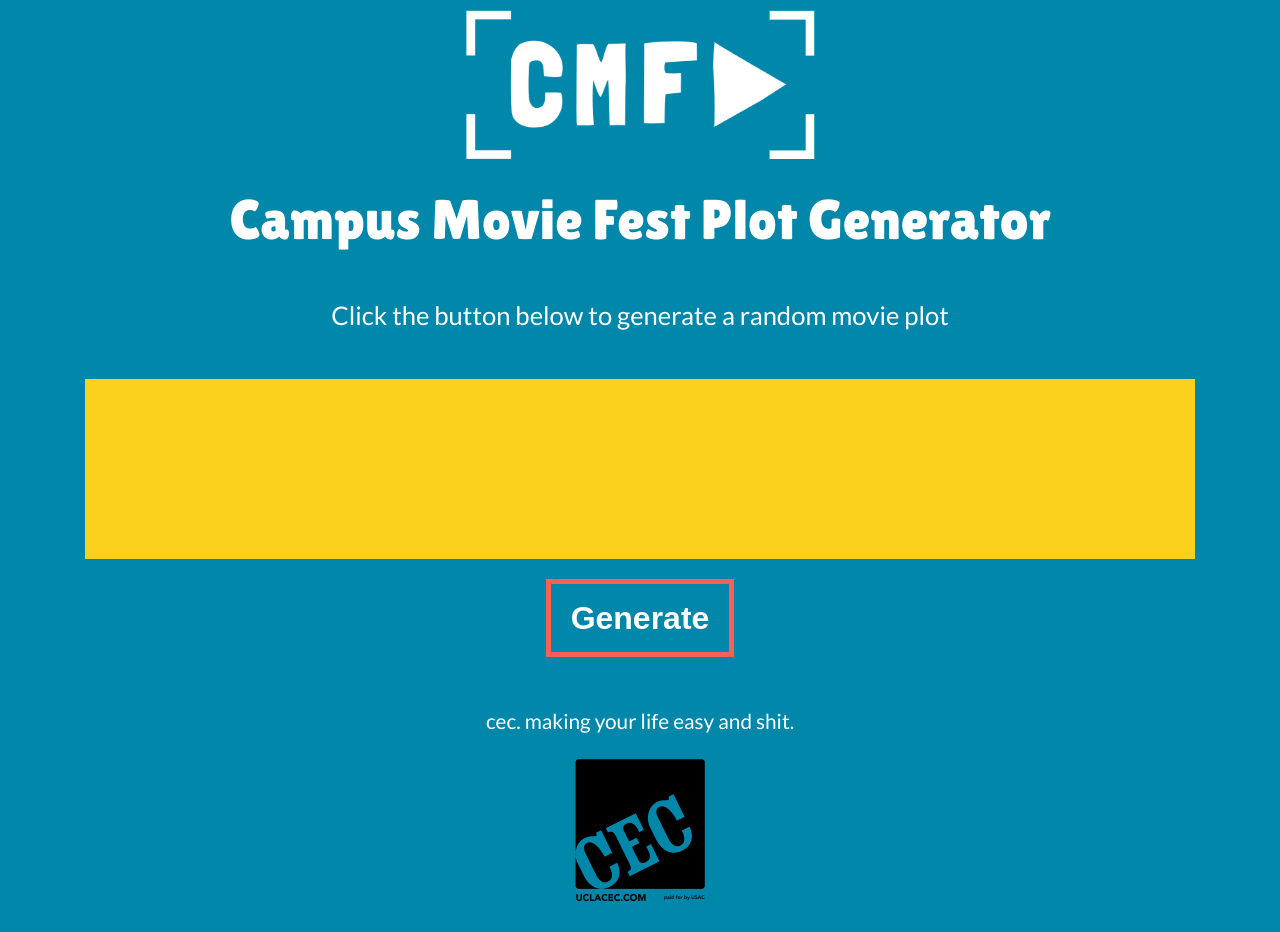
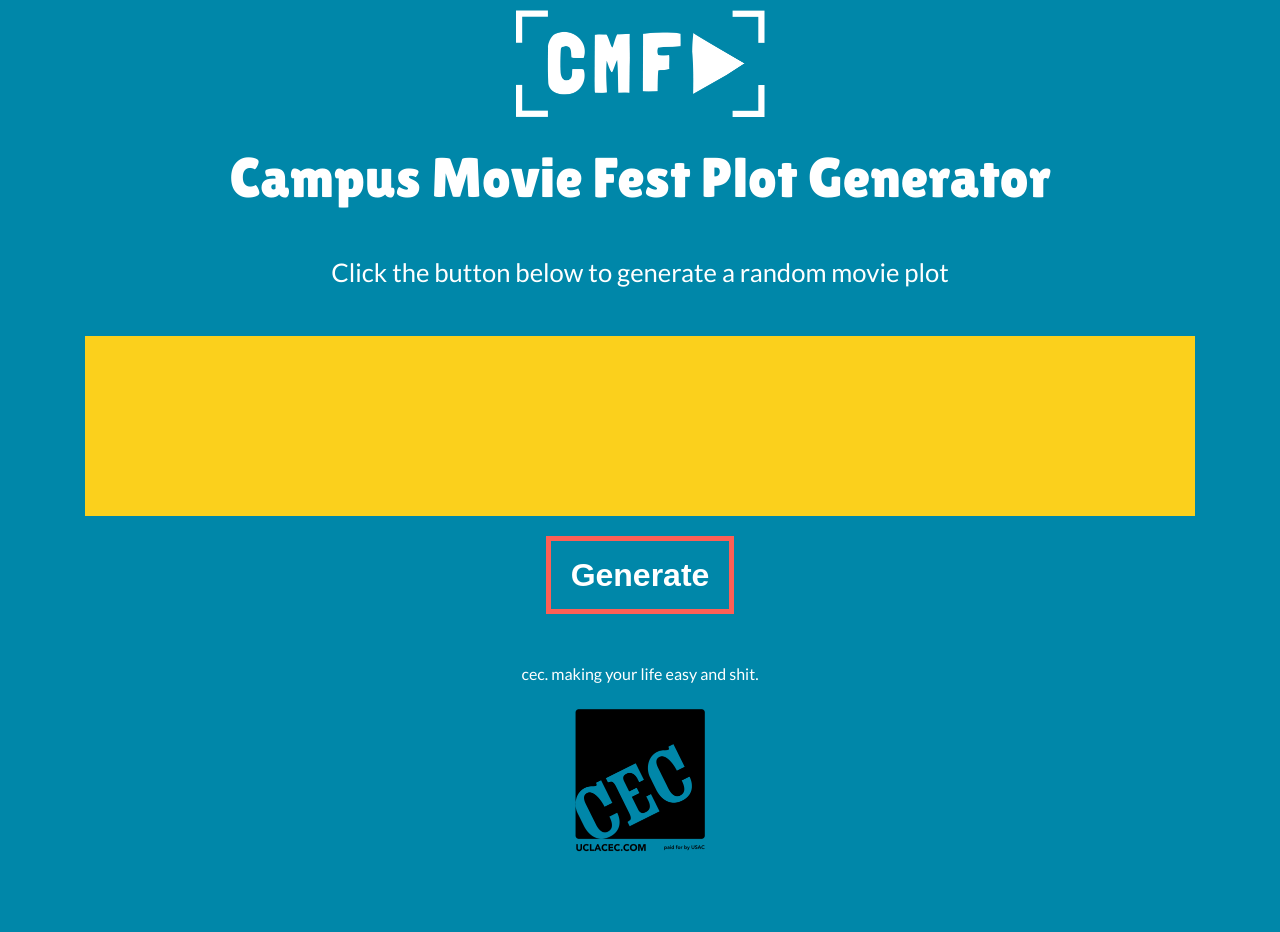
Before and after one commit to uclacec/CMF-Plot-Generator, a plain HTML site: page index.html in a window 1280 px wide. After the commit the page ends 882 px from the top, so only its background shows below. Drawn offline with nearby package versions, Linux system fonts and the light colour scheme.

Commit message:
Updated General Sizing stuff

```diff
--- a/css/style.css
+++ b/css/style.css
@@ -13,7 +13,7 @@ html body {
 #logo {
     margin-top: 10px;
     margin-bottom: 30px;
-    width: 350px;
+    width: 250px;
 }
 
 body h1 {
@@ -33,10 +33,6 @@ body h3 {
     font-size: 1.7rem;
     line-height: 2.5rem;
     color: #272727;
-}
-
-body p {
-    font-size: 1.3rem;
 }
 
 #generate-button {
```
